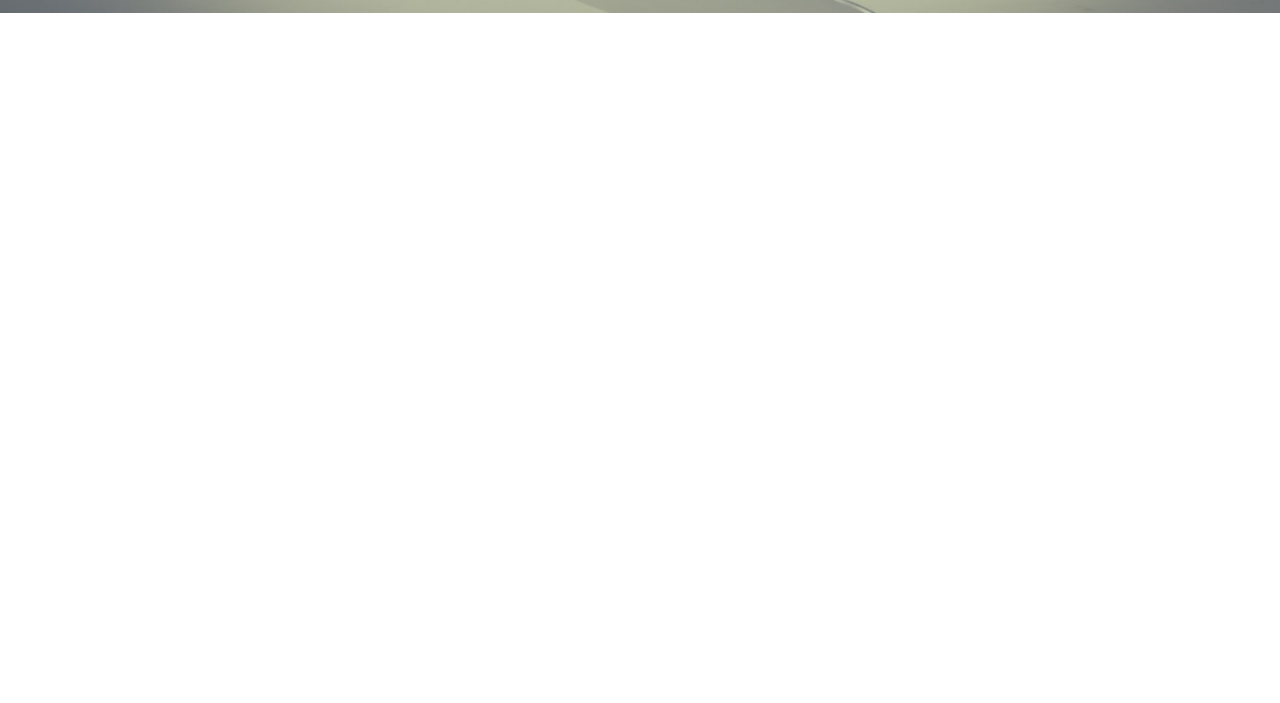
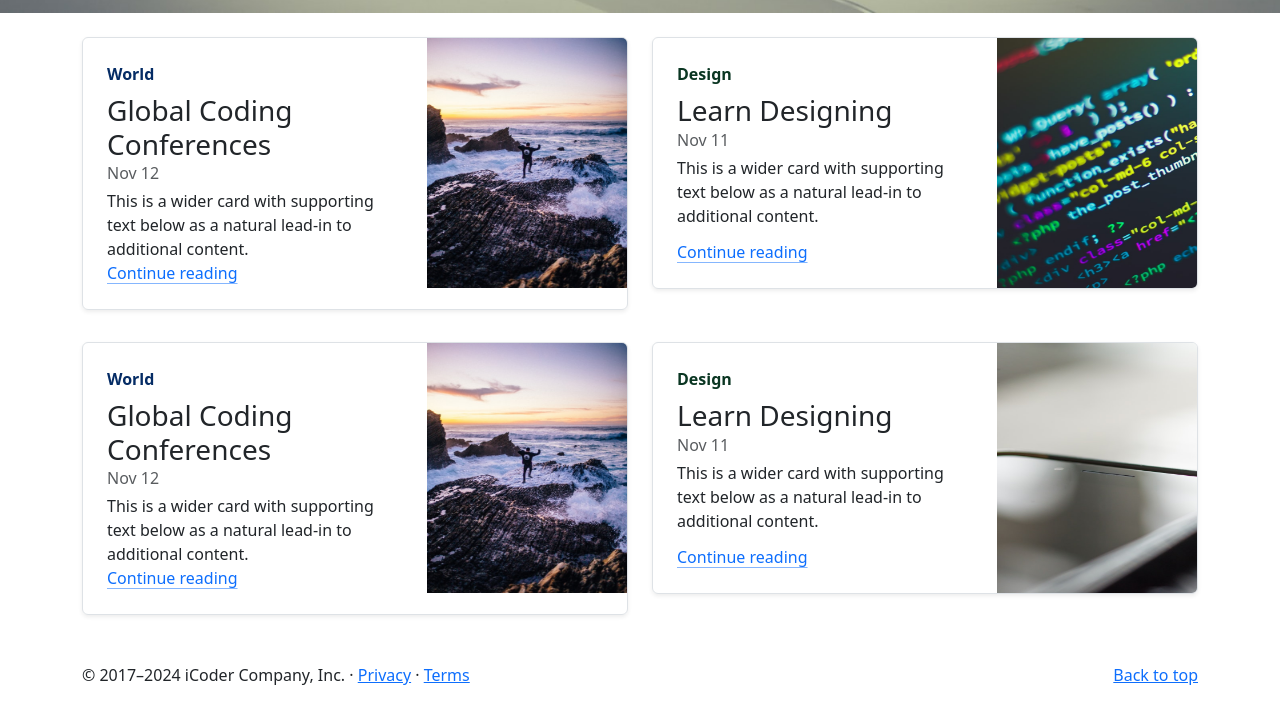
Before and after one commit to Animesh-Barua-Nannu-Official/bootstrapProject02GridOnly.github.io, a plain HTML site: page index.html in a window 1280 px wide. Shown: the part 443-1146 px from the top of the page. Before the commit the page ends 800 px from the top, so only its background shows below. Drawn offline with nearby package versions, Linux system fonts and the light colour scheme.

Commit message:
about.html, footer in index.html and cards

```diff
--- a/index.html
+++ b/index.html
@@ -121,6 +121,89 @@
     </div>
     <!--crousel end-->
 
+    <!--container cards-->
+    <div class="container my-4">
+        <div class="row mb-2">
+            <div class="col-md-6">
+              <div class="row g-0 border rounded overflow-hidden flex-md-row mb-4 shadow-sm h-md-250 position-relative">
+                <div class="col p-4 d-flex flex-column position-static">
+                  <strong class="d-inline-block mb-2 text-primary-emphasis">World</strong>
+                  <h3 class="mb-0">Global Coding Conferences</h3>
+                  <div class="mb-1 text-body-secondary">Nov 12</div>
+                  <p class="card-text mb-auto">This is a wider card with supporting text below as a natural lead-in to additional content.</p>
+                  <a href="#" class="icon-link gap-1 icon-link-hover stretched-link">
+                    Continue reading
+                    <svg class="bi"><use xlink:href="#chevron-right"></use></svg>
+                  </a>
+                </div>
+                <div class="col-auto d-none d-lg-block">
+                 <img class="bd-placeholder-img" width="200" height="250" src="thumb1.jpg" alt="">
+                </div>
+              </div>
+            </div>
+            <div class="col-md-6">
+              <div class="row g-0 border rounded overflow-hidden flex-md-row mb-4 shadow-sm h-md-250 position-relative">
+                <div class="col p-4 d-flex flex-column position-static">
+                  <strong class="d-inline-block mb-2 text-success-emphasis">Design</strong>
+                  <h3 class="mb-0">Learn Designing</h3>
+                  <div class="mb-1 text-body-secondary">Nov 11</div>
+                  <p class="mb-auto">This is a wider card with supporting text below as a natural lead-in to additional content.</p>
+                  <a href="#" class="icon-link gap-1 icon-link-hover stretched-link">
+                    Continue reading
+                    <svg class="bi"><use xlink:href="#chevron-right"></use></svg>
+                  </a>
+                </div>
+                <div class="col-auto d-none d-lg-block">
+                    <img class="bd-placeholder-img" width="200" height="250" src="thumb2.jpg" alt="">
+                </div>
+              </div>
+            </div>
+          </div>
+
+          <div class="row mb-2">
+            <div class="col-md-6">
+              <div class="row g-0 border rounded overflow-hidden flex-md-row mb-4 shadow-sm h-md-250 position-relative">
+                <div class="col p-4 d-flex flex-column position-static">
+                  <strong class="d-inline-block mb-2 text-primary-emphasis">World</strong>
+                  <h3 class="mb-0">Global Coding Conferences</h3>
+                  <div class="mb-1 text-body-secondary">Nov 12</div>
+                  <p class="card-text mb-auto">This is a wider card with supporting text below as a natural lead-in to additional content.</p>
+                  <a href="#" class="icon-link gap-1 icon-link-hover stretched-link">
+                    Continue reading
+                    <svg class="bi"><use xlink:href="#chevron-right"></use></svg>
+                  </a>
+                </div>
+                <div class="col-auto d-none d-lg-block">
+                 <img class="bd-placeholder-img" width="200" height="250" src="thumb1.jpg" alt="">
+                </div>
+              </div>
+            </div>
+            <div class="col-md-6">
+              <div class="row g-0 border rounded overflow-hidden flex-md-row mb-4 shadow-sm h-md-250 position-relative">
+                <div class="col p-4 d-flex flex-column position-static">
+                  <strong class="d-inline-block mb-2 text-success-emphasis">Design</strong>
+                  <h3 class="mb-0">Learn Designing</h3>
+                  <div class="mb-1 text-body-secondary">Nov 11</div>
+                  <p class="mb-auto">This is a wider card with supporting text below as a natural lead-in to additional content.</p>
+                  <a href="#" class="icon-link gap-1 icon-link-hover stretched-link">
+                    Continue reading
+                    <svg class="bi"><use xlink:href="#chevron-right"></use></svg>
+                  </a>
+                </div>
+                <div class="col-auto d-none d-lg-block">
+                    <img class="bd-placeholder-img" width="200" height="250" src="thumb3.jpg" alt="">
+                </div>
+              </div>
+            </div>
+          </div>
+    </div>
+
+       <!--footer-->
+       <footer class="container">
+        <p class="float-end"><a href="#">Back to top</a></p>
+        <p>© 2017–2024 iCoder Company, Inc. · <a href="#">Privacy</a> · <a href="#">Terms</a></p>
+      </footer>
+
     <script src="https://cdn.jsdelivr.net/npm/bootstrap@5.3.3/dist/js/bootstrap.bundle.min.js"
         integrity="sha384-YvpcrYf0tY3lHB60NNkmXc5s9fDVZLESaAA55NDzOxhy9GkcIdslK1eN7N6jIeHz"
         crossorigin="anonymous"></script>
```
Also changed, not shown: about.html (added, +120 -0 lines).
